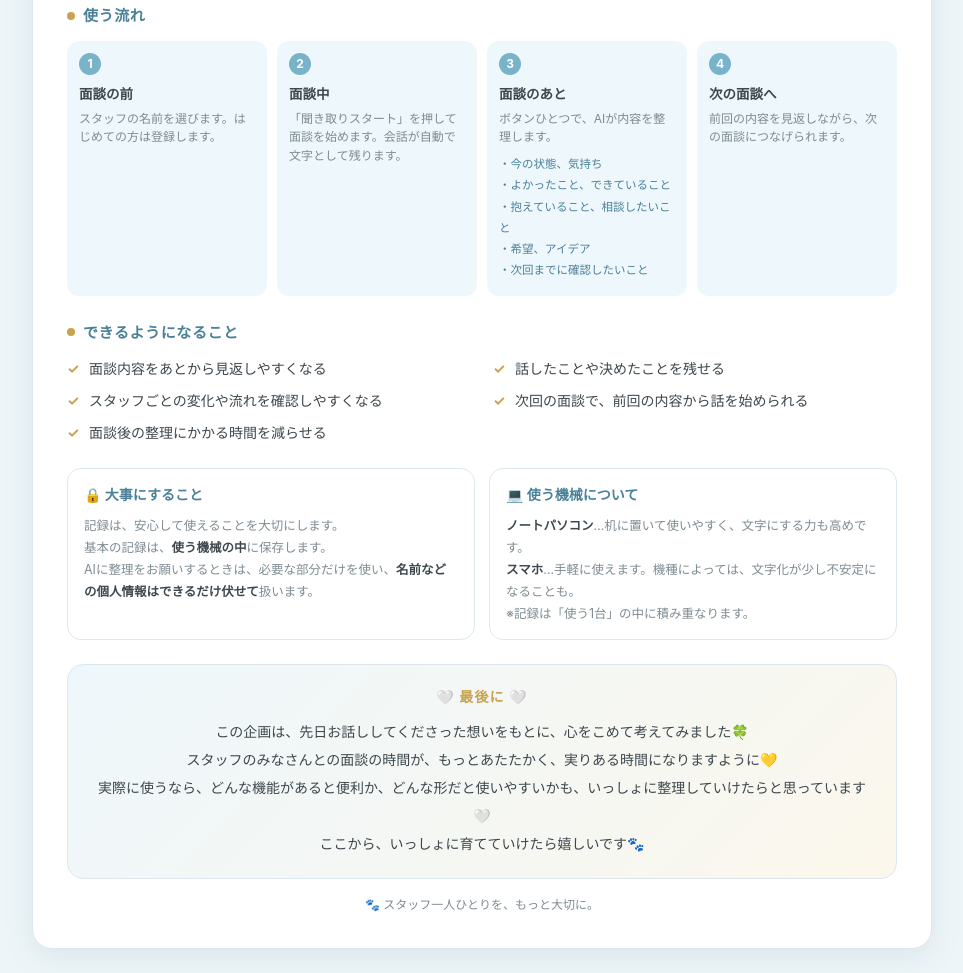
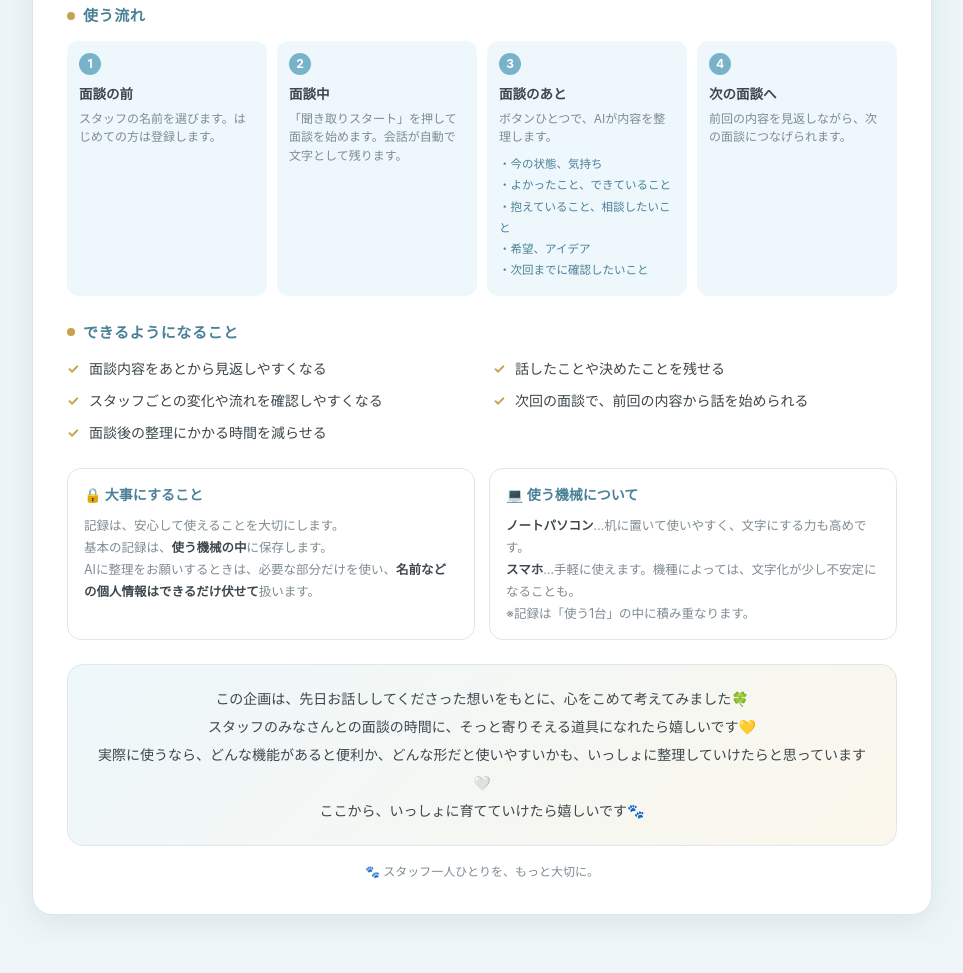
Before and after one commit to begracenao-alt/mendan, a plain HTML site: page index.html in a window 1280 px wide. Shown: the part 590-1563 px from the top of the page, without its empty margins (158-1121 px from the left). After the commit the page ends 1529 px from the top, so only its background shows below. Drawn offline with Linux system fonts and the light colour scheme.

Commit message:
「最後に」を削除＋締めの一文を今を否定しないやさしい表現に
Co-Authored-By: Claude Opus 4.8 (1M context) <noreply@anthropic.com>

```diff
--- a/index.html
+++ b/index.html
@@ -183,9 +183,8 @@
     </div>
 
     <div class="closing">
-      <div class="ct">🤍 最後に 🤍</div>
       <p>この企画は、先日お話ししてくださった想いをもとに、心をこめて考えてみました🍀<br>
-      スタッフのみなさんとの面談の時間が、もっとあたたかく、実りある時間になりますように💛<br>
+      スタッフのみなさんとの面談の時間に、そっと寄りそえる道具になれたら嬉しいです💛<br>
       実際に使うなら、どんな機能があると便利か、どんな形だと使いやすいかも、いっしょに整理していけたらと思っています🤍<br>
       ここから、いっしょに育てていけたら嬉しいです🐾</p>
     </div>
```
